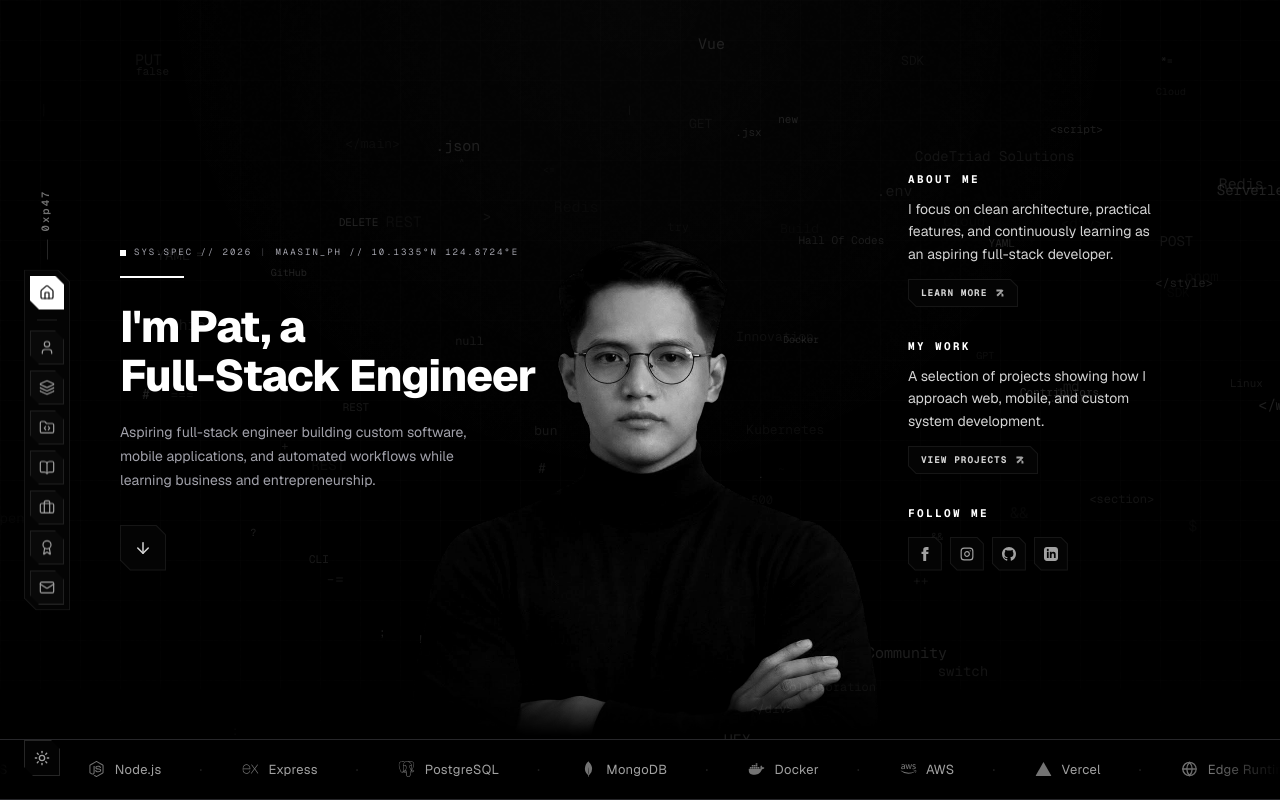
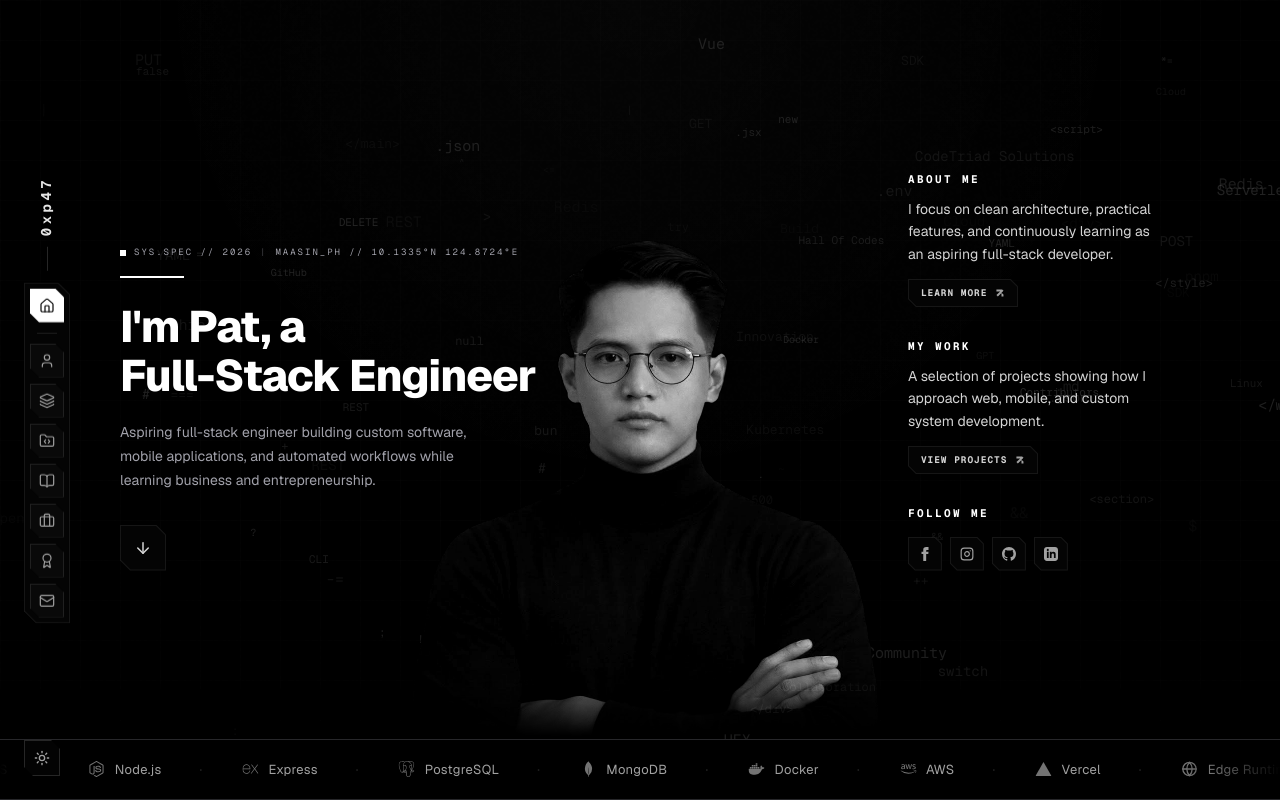
Before and after one commit to 0xp47/0xp47.github.io, a Next.js app: page / in a window 1280 px wide. Shown: the top 800 px of the page. Built offline with nearby package versions, Linux system fonts and the light colour scheme.

Commit message:
style(navigation): make desktop 0xp47 vertical handle bigger and bolder

```diff
--- a/src/components/layout/site-nav.tsx
+++ b/src/components/layout/site-nav.tsx
@@ -39,7 +39,7 @@ export function SiteNav({ activeSection, onNavItemClick }: SiteNavProps) {
       className="fixed z-[2147483647] bottom-4 left-1/2 -translate-x-1/2 md:bottom-auto md:left-6 md:top-1/2 md:-translate-y-1/2 md:translate-x-0 flex flex-col items-center justify-center pointer-events-none"
     >
       {/* Desktop Vertical Username Handle: 0xp47 */}
-      <div className="hidden md:flex flex-col items-center gap-2 mb-2.5 select-none pointer-events-auto group">
+      <div className="hidden md:flex flex-col items-center gap-2.5 mb-3 select-none pointer-events-auto group">
         <a
           href="#"
           onClick={(e) => {
@@ -48,13 +48,13 @@ export function SiteNav({ activeSection, onNavItemClick }: SiteNavProps) {
           }}
           aria-label="0xp47 (Back to top)"
           title="0xp47 — Back to top"
-          className="font-mono text-[10.5px] font-semibold text-neutral-400 group-hover:text-foreground dark:text-neutral-500 dark:group-hover:text-white transition-colors duration-200 tracking-[0.2em] [writing-mode:vertical-rl] rotate-180 cursor-pointer"
+          className="font-mono text-sm font-bold text-neutral-700 hover:text-black dark:text-neutral-200 dark:hover:text-white transition-colors duration-200 tracking-[0.25em] [writing-mode:vertical-rl] rotate-180 cursor-pointer"
         >
           0xp47
         </a>
         <span
           aria-hidden="true"
-          className="w-px h-5 bg-neutral-300 group-hover:bg-foreground dark:bg-neutral-800 dark:group-hover:bg-white transition-colors duration-200"
+          className="w-px h-6 bg-neutral-300 group-hover:bg-foreground dark:bg-neutral-800 dark:group-hover:bg-white transition-colors duration-200"
         />
       </div>
 
--- a/src/lib/github-stats.json
+++ b/src/lib/github-stats.json
@@ -3,5 +3,5 @@
   "publicRepos": 15,
   "totalStars": 7,
   "followers": 6,
-  "updatedAt": "2026-11-07T16:50:09.916Z"
+  "updatedAt": "2026-11-07T16:55:30.214Z"
 }
```
Also changed, not shown: src/lib/projects.json.
